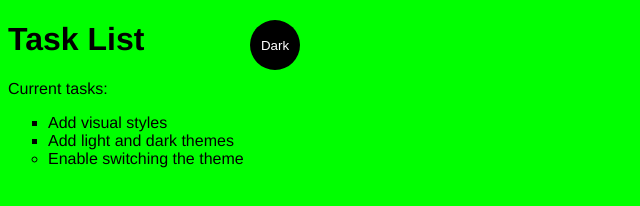
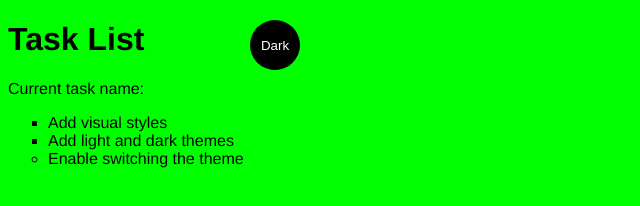
Before and after one commit to anishupadhyaya/testing, a plain HTML site: page index.html in a window 1280 px wide. Shown: the full height of the page, 0-640 px from the left. Drawn offline with Linux system fonts and the light colour scheme.

Commit message:
Version 2

```diff
--- a/index.html
+++ b/index.html
@@ -9,7 +9,7 @@
   </head>
   <body class="light-theme">
     <h1>Task List</h1>
-    <p id="msg">Current tasks:</p>
+    <p id="msg">Current task name:</p>
     <ul>
       <li class="list">Add visual styles</li>
       <li class="list">Add light and dark themes</li>
```
